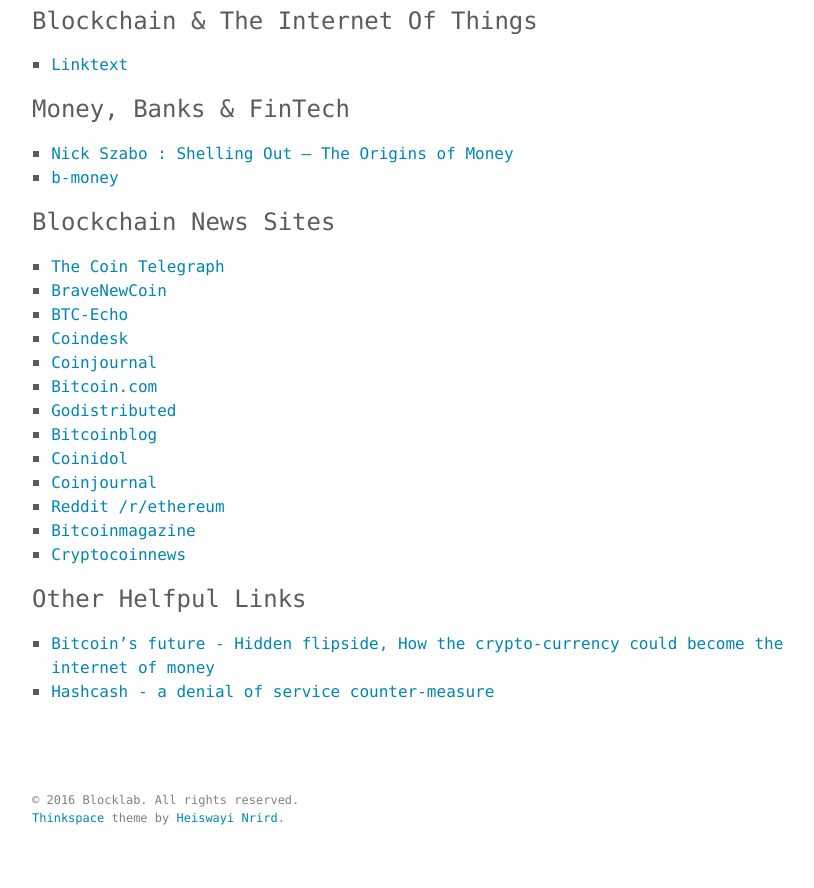
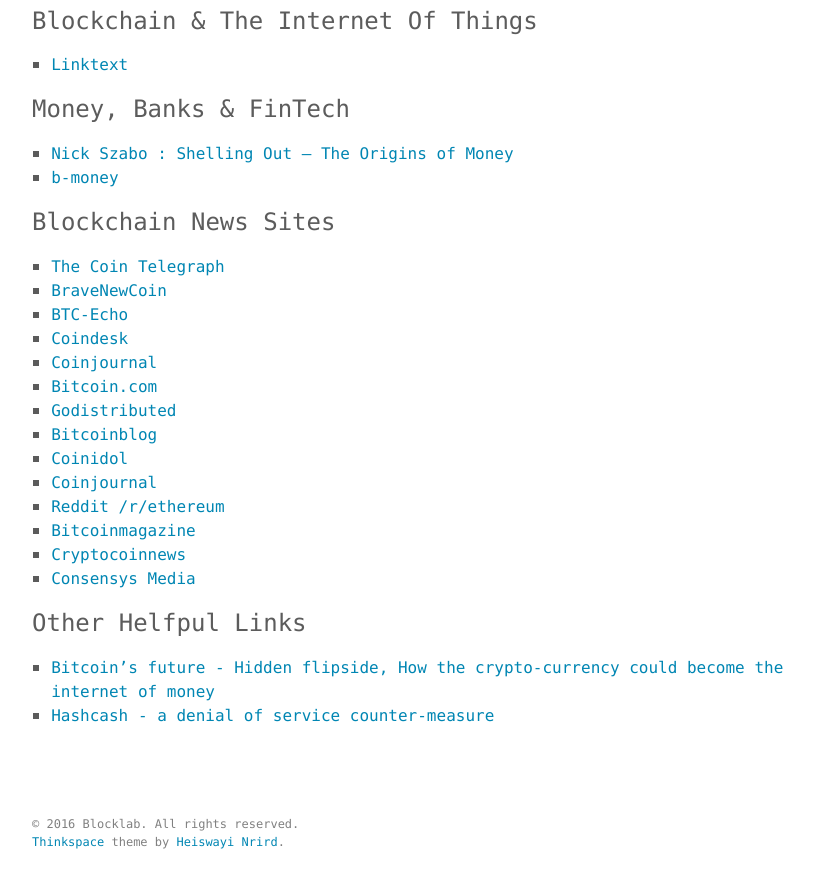
Before and after one commit to blocklab/site, a Jekyll site: the page built from links.md, in a window 1280 px wide and 900 px high, scrolled down 1265 px. Shown: the top 888 px of the window, without its empty margins (232-1046 px from the left). Built offline with Jekyll 4.4.1, drawn with Linux system fonts in a browser that asks for light colours.

Commit message:
Update links.md

```diff
--- a/links.md
+++ b/links.md
@@ -66,6 +66,8 @@ permalink: /links/
 * [Reddit /r/ethereum](https://www.reddit.com/r/ethereum/)
 * [Bitcoinmagazine](https://bitcoinmagazine.com)
 * [Cryptocoinnews](https://www.cryptocoinsnews.com)
+* [Consensys Media](https://media.consensys.net/)
+
 
 ### Other Helfpul Links
 * [Bitcoin’s future - Hidden flipside, How the crypto-currency could become the internet of money](http://www.economist.com/news/finance-and-economics/21599054-how-crypto-currency-could-become-internet-money-hidden-flipside)
```
